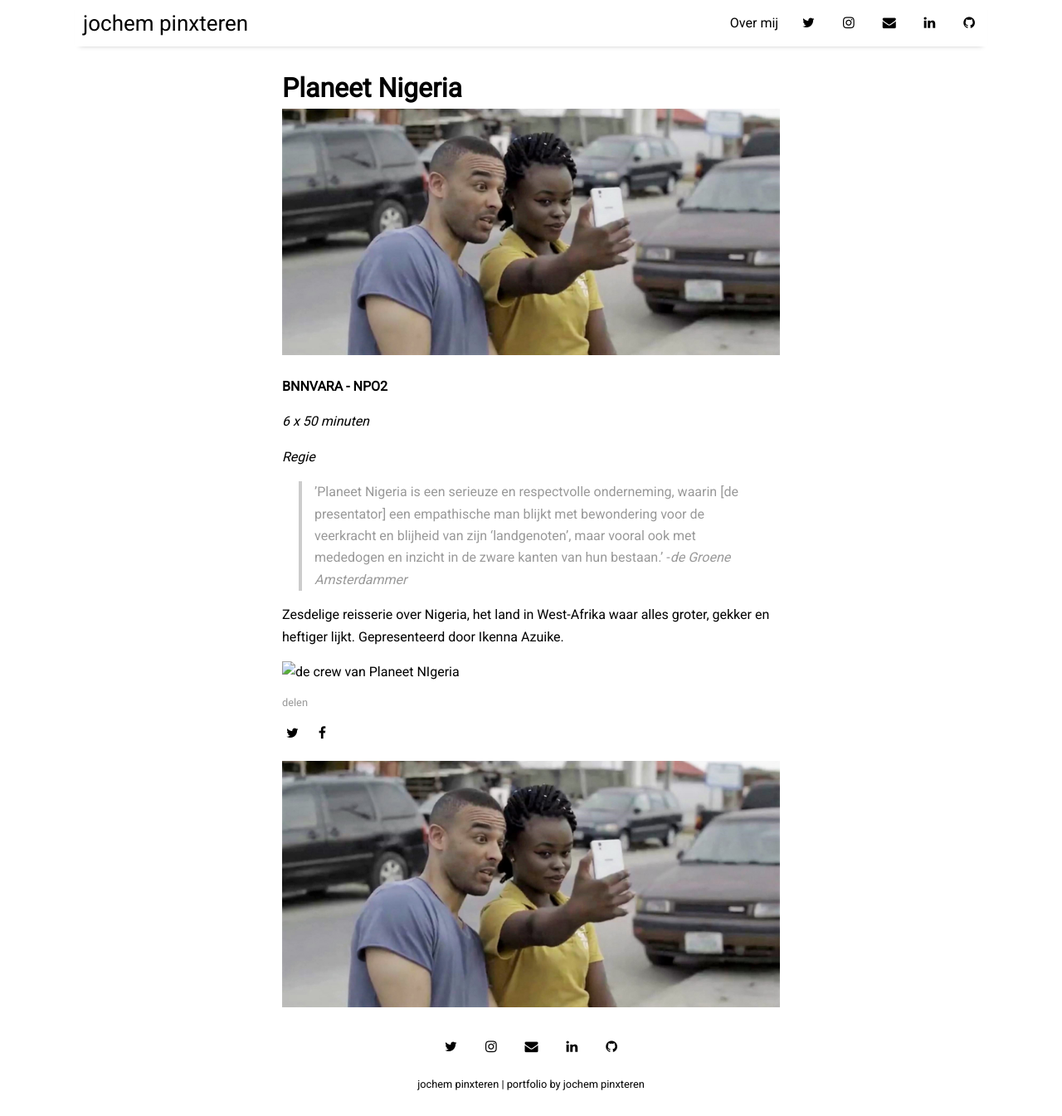
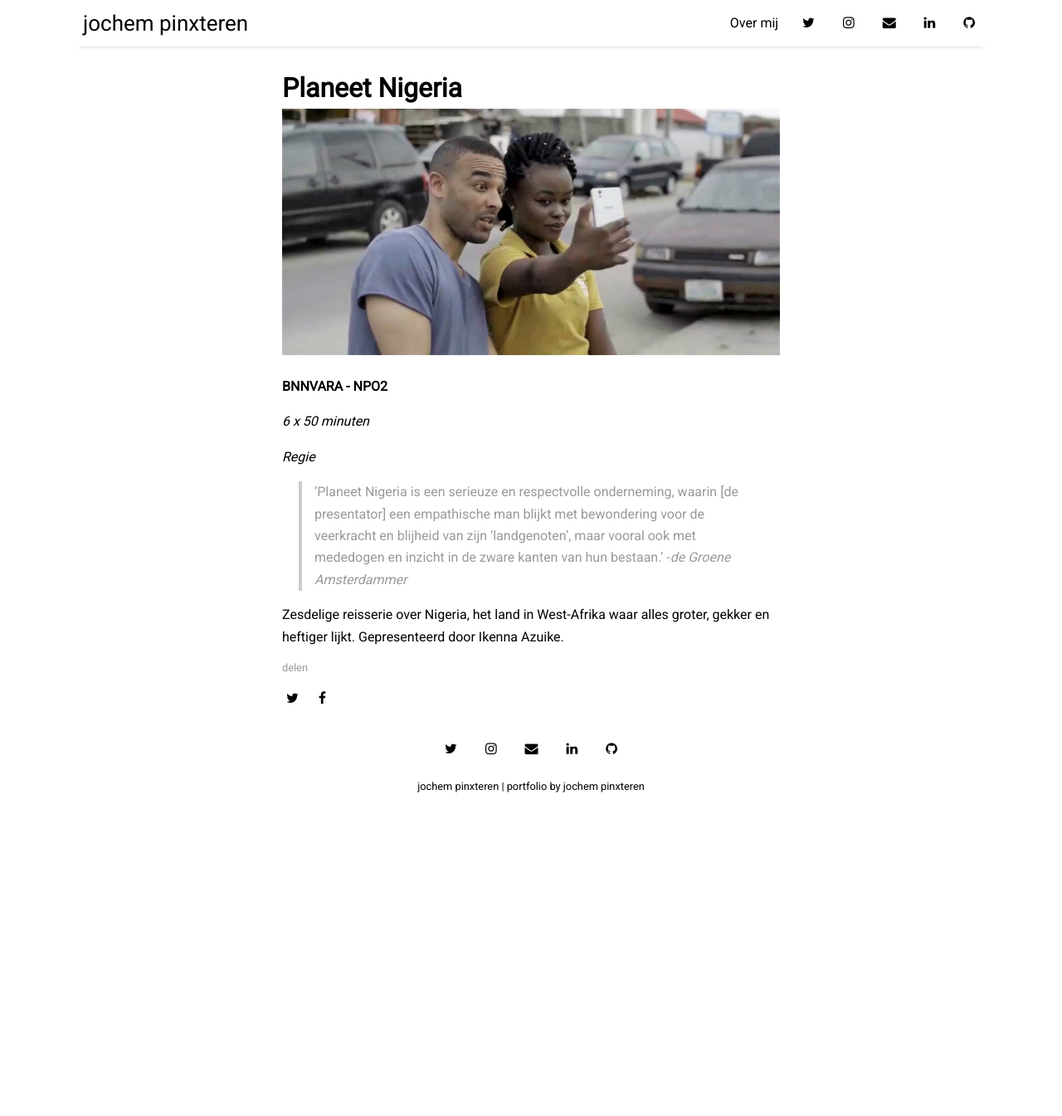
Before and after one commit to jpinxteren/portfolio, a Jekyll site: the page built from _posts/2015-08-08-planeet-nigeria.md, in a window 1280 px wide and 1345 px high. Shown: the whole window at 83% size. Built offline with Jekyll 4.4.1, drawn with Linux system fonts in a browser that asks for light colours; nearby versions of some CDN libraries.

Commit message:
comment out
img path werkt niet

```diff
--- a/_layouts/post.html
+++ b/_layouts/post.html
@@ -17,11 +17,5 @@ layout: default
   {% if site.hide_post_share != true %}
     {% include post-share.html %}
   {% endif %}
-<!--nieuw-->
-  {% if page.image %}
-    <div class="featured-image">
-      <img src="{{ site.github.url }}/assets/img/{{ page.image }}">
-    </div>
-  {% endif %}
-  <!--einde nieuw-->
+
 </div>
--- a/_posts/2015-08-08-planeet-nigeria.md
+++ b/_posts/2015-08-08-planeet-nigeria.md
@@ -17,4 +17,4 @@ image: planeet-nigeria-lagos.jpg
 
 Zesdelige reisserie over Nigeria, het land in West-Afrika waar alles groter, gekker en heftiger lijkt. Gepresenteerd door Ikenna Azuike.
 
-![de crew van Planeet NIgeria](/assets/images/planeet-nigeria-crew.jpg)
+<!--![de crew van Planeet NIgeria](/assets/images/planeet-nigeria-crew.jpg)-->
```
Also changed, not shown: _posts/2015-07-07-spoor-is.md (+1 -1 lines), _posts/2016-09-09-als-de-bom-valt.md (+1 -1 lines), _posts/2016-10-10-electric-avenue.md (+1 -1 lines).
